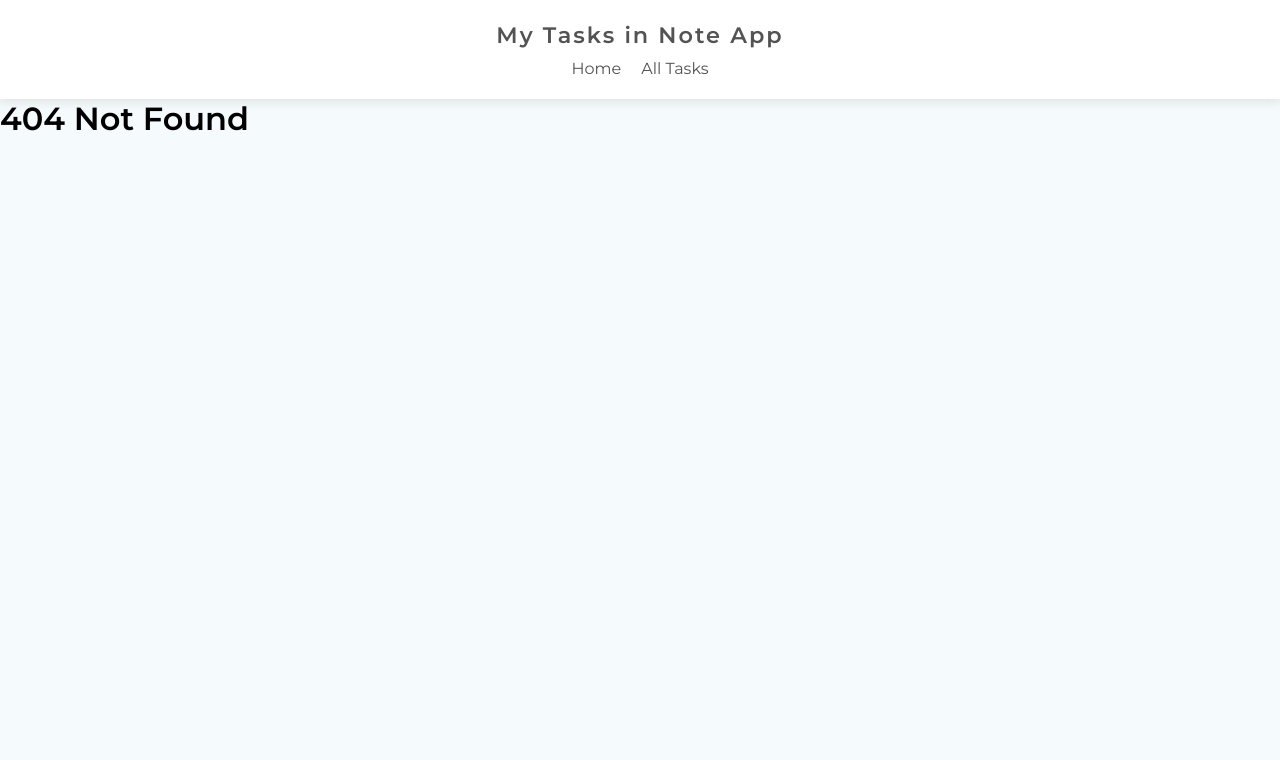
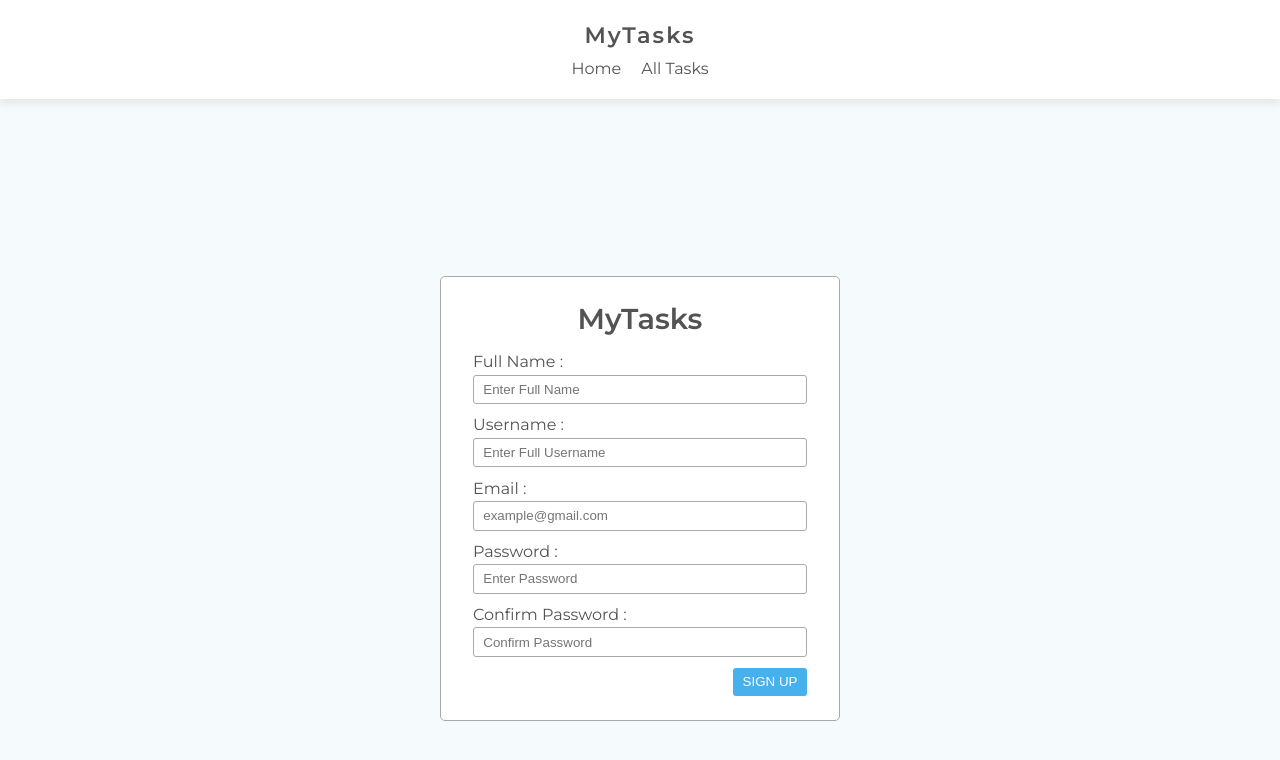
Before and after one commit to issam-riyahi/React-to-do-App, a React (Create React App) app: page /register in a window 1280 px wide. Before the commit this address had no page. Shown: the top 760 px of the page. Built offline with nearby package versions, Linux system fonts and the light colour scheme.

Commit message:
add login and register component

```diff
--- a/src/App.js
+++ b/src/App.js
@@ -5,6 +5,8 @@ import AllTasks from "./components/AllTasks";
 import NotFouns from "./NotFound";
 import { Provider } from "react-redux";
 import  store  from "./redux/store";
+import Regiter from "./register/Regiter";
+import Login from "./login/Login";
 const App = () => {
 
   return (
@@ -14,6 +16,8 @@ const App = () => {
 
         <Routes>
             <Route path="/" element={<Home />} />
+            <Route path="register" element={<Regiter />} ></Route>
+            <Route path="login" element={<Login />} ></Route>
             <Route path="allTasks" element={<AllTasks />} />
             <Route path="*" element={<NotFouns />} ></Route>
         </Routes>
--- a/src/Home.jsx
+++ b/src/Home.jsx
@@ -3,7 +3,7 @@ import Task from "./components/Task";
 import AddTask from "./components/AddTask";
 import AddSection from "./components/AddSection";
 import {connect} from "react-redux";
-import { fetchToDo, updateTask } from "./redux/toDo/toDoAction";
+import { fetchToDo } from "./redux/toDo/toDoAction";
 import Laoding from "./components/Laoding";
 import { getSection } from "./redux/section/sectionAction";
 
@@ -101,7 +101,7 @@ const Home = ({fetchToDo, getSection , toDoData}) => {
 
 
     useEffect(()=>{
-        fetchToDo();
+        fetchToDo(true);
         getSection();
     },[])
 
--- a/src/components/AddTask.jsx
+++ b/src/components/AddTask.jsx
@@ -1,12 +1,9 @@
 import { useEffect, useState } from "react";
 import { useDispatch, useSelector } from "react-redux";
-import GetFetch from "../GolobalMethods/GetFetch";
-import { getSection } from "../redux/section/sectionAction";
 import { creatToDo } from "../redux/toDo/toDoAction";
 
 const AddTask = (prop) => {
     const dispatch = useDispatch();
-    const lastId = useSelector((state) => ( state.task.data.length ? state.task.data[state.task.data.length - 1].id : 0));
     const sections = useSelector(state => state.section);
     console.log(sections)
     const [taskData, setTaskData] = useState({
@@ -33,7 +30,7 @@ const AddTask = (prop) => {
         if(taskData.title !== "" && taskData.section !== "" && taskData.doDate !== ""){
 
 
-            dispatch(creatToDo({id: lastId + 1,...taskData}));
+            dispatch(creatToDo({...taskData}));
             prop.handleAddTask('addTask');
         }
         else {
--- a/src/components/Header.jsx
+++ b/src/components/Header.jsx
@@ -31,7 +31,7 @@ const Header = () => {
 
     return (
         <div className="header">
-            <h1>My Tasks in Note App</h1>
+            <h1>MyTasks</h1>
             <div className="nav">
                 <Link className={window.location.pathname == "/" ? 'active' : ''} to="/">Home</Link>
                 <Link to="allTasks">All Tasks</Link>
--- a/src/index.css
+++ b/src/index.css
@@ -418,3 +418,60 @@ tr:nth-child(even) {
     transform: rotate(360deg);
   }
 }
+
+/* Register  */
+
+.register,
+.login {
+  width: 100%;
+  height: 100vh;
+  /* background-color: #d80000; */
+  display: flex;
+  justify-content: center;
+  align-items: center;
+}
+.register-container,
+.login-container {
+  width: 400px;
+  background-color: #ffffff;
+  padding: 1.5rem 2rem;
+  border-radius: 5px;
+  border: 1px solid #aaaaaa;
+}
+.register .title,
+.login .title  {
+  color: #535353;
+  text-align:  center;
+  font-size: 1.8rem;
+}
+.register form,
+.login form {
+  margin: 1rem 0;
+}
+.register .input-section,
+.login .input-section {
+  display: flex;
+  flex-direction: column;
+  margin: .7rem 0;
+}
+.register .input-section label,
+.login .input-section label {
+  margin-bottom: .2rem;
+  color: #535353;
+}
+.register .input-section input,
+.login .input-section input {
+  padding: .4rem .58rem ;
+  border: 1px solid #aaaaaa;
+  border-radius: 3px;
+}
+.register  .signup,
+.login .loginbtn {
+  border: none;
+  padding: .4rem .6rem;
+  border-radius: 3px;
+  cursor: pointer;
+  background-color: rgb(71, 177, 238);
+  color: white;
+  float: right;
+}
--- /dev/null
+++ b/src/login/Login.js
@@ -0,0 +1,29 @@
+
+
+
+const Login = () => {
+    return (
+        <div className="login">
+            <div className="login-container">
+                <h2 className="title">MyTasks</h2>
+                <form action="">
+
+                    <div className="input-section">
+                        <label htmlFor="">Username / Email : </label>
+                        <input type="text" name="username" placeholder="Enter Username or Email" />
+                    </div>
+                    <div className="input-section">
+                        <label htmlFor="">Password : </label>
+                        <input type="password" name="password" placeholder="Enter Password" />
+                    </div>
+
+                    <div className="submit">
+                        <button className="loginbtn">LOGIN</button>
+                    </div>
+                </form>
+            </div>
+        </div>
+     );
+}
+
+export default Login;
--- a/src/redux/toDo/toDoAction.js
+++ b/src/redux/toDo/toDoAction.js
@@ -48,14 +48,17 @@ export const addToDo = (toDo) => {
     }
 }
 
-export const fetchToDo = () => dispatch => {
-    dispatch(toDoRequest());
+export const fetchToDo = (firstLoading = true) => dispatch => {
+    if(firstLoading){
+        dispatch(toDoRequest());
+
+    }
     axios.get('http://localhost:3001/Tasks')
     .then(res => {
-        setTimeout(()=> {
+
             dispatch(toDoSuccess(res.data))
 
-        },1000)
+
     })
     .catch(error => dispatch(toDoError(error)));
 }
@@ -85,8 +88,9 @@ export const creatToDo = (task) => dispatch => {
         ...task
     })
     .then(res => {
-        console.log(res);
-        dispatch(addToDo(task))
+        // console.log(res);
+        dispatch(addToDo(task));
+        dispatch(fetchToDo(false));
     })
     .catch(error => console.log(error));
 }
--- a/src/redux/toDo/toDoReducer.js
+++ b/src/redux/toDo/toDoReducer.js
@@ -54,7 +54,7 @@ const toDoReducer = (state = initailState , action) => {
                 })
             }
         case TODO_CREAT_REQUEST :
-            state.data.push({...action.paylaod})
+            // state.data.push({...action.paylaod})
             return {
                 ...state,
             }
--- /dev/null
+++ b/src/register/Regiter.js
@@ -0,0 +1,40 @@
+
+
+
+const Regiter = () => {
+    return (
+        <div className="register">
+            <div className="register-container">
+                <h2 className="title">MyTasks</h2>
+                <form action="">
+                    <div className="input-section">
+                        <label htmlFor="">Full Name : </label>
+                        <input type="text" name="fullName" placeholder="Enter Full Name" />
+                    </div>
+                    <div className="input-section">
+                        <label htmlFor="">Username : </label>
+                        <input type="text" name="username" placeholder="Enter Full Username" />
+                    </div>
+                    <div className="input-section">
+                        <label htmlFor="">Email : </label>
+                        <input type="text" name="email" placeholder="example@gmail.com" />
+                    </div>
+                    <div className="input-section">
+                        <label htmlFor="">Password : </label>
+                        <input type="password" name="password" placeholder="Enter Password" />
+                    </div>
+                    <div className="input-section">
+                        <label htmlFor="">Confirm Password : </label>
+                        <input type="password" name="confirmPassword" placeholder="Confirm Password" />
+                    </div>
+                    <div className="submit">
+                        <button className="signup">SIGN UP</button>
+                    </div>
+                </form>
+            </div>
+        </div>
+
+     );
+}
+
+export default Regiter;
```
Also changed, not shown: Data/db.json (+9 -7 lines).
